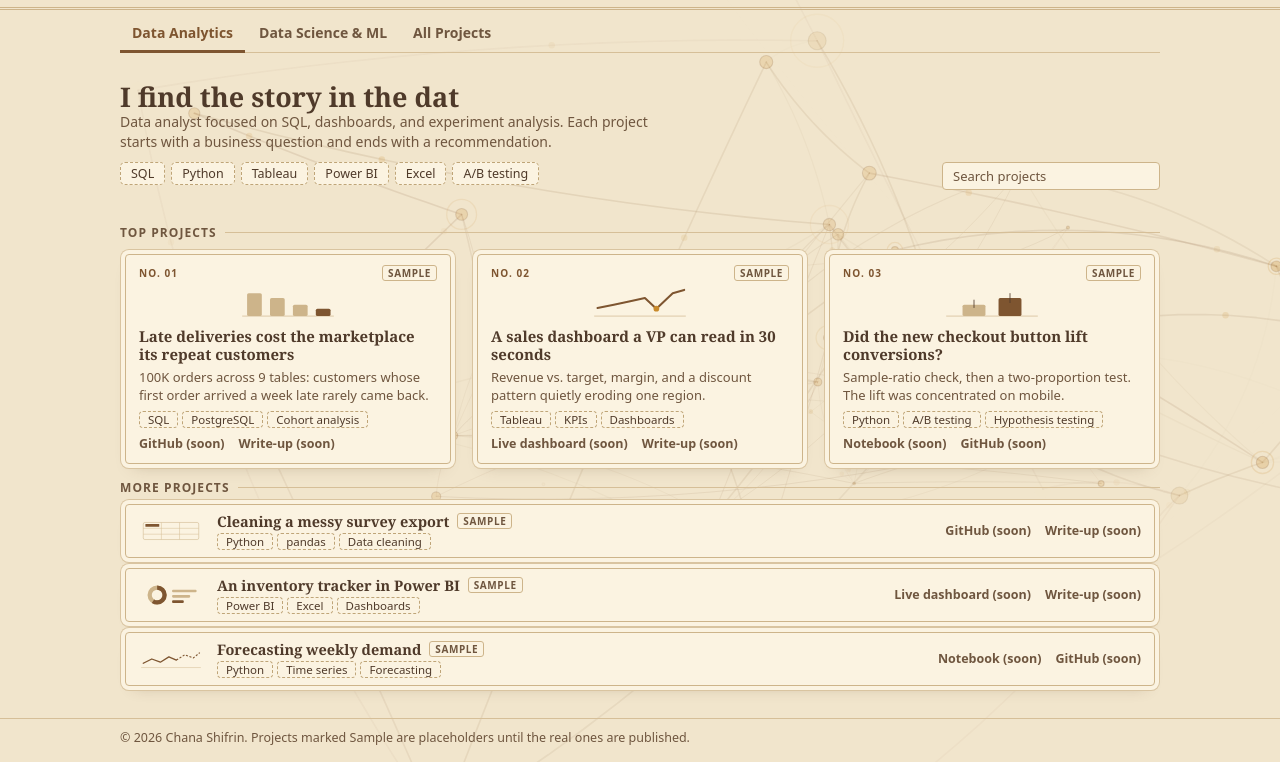
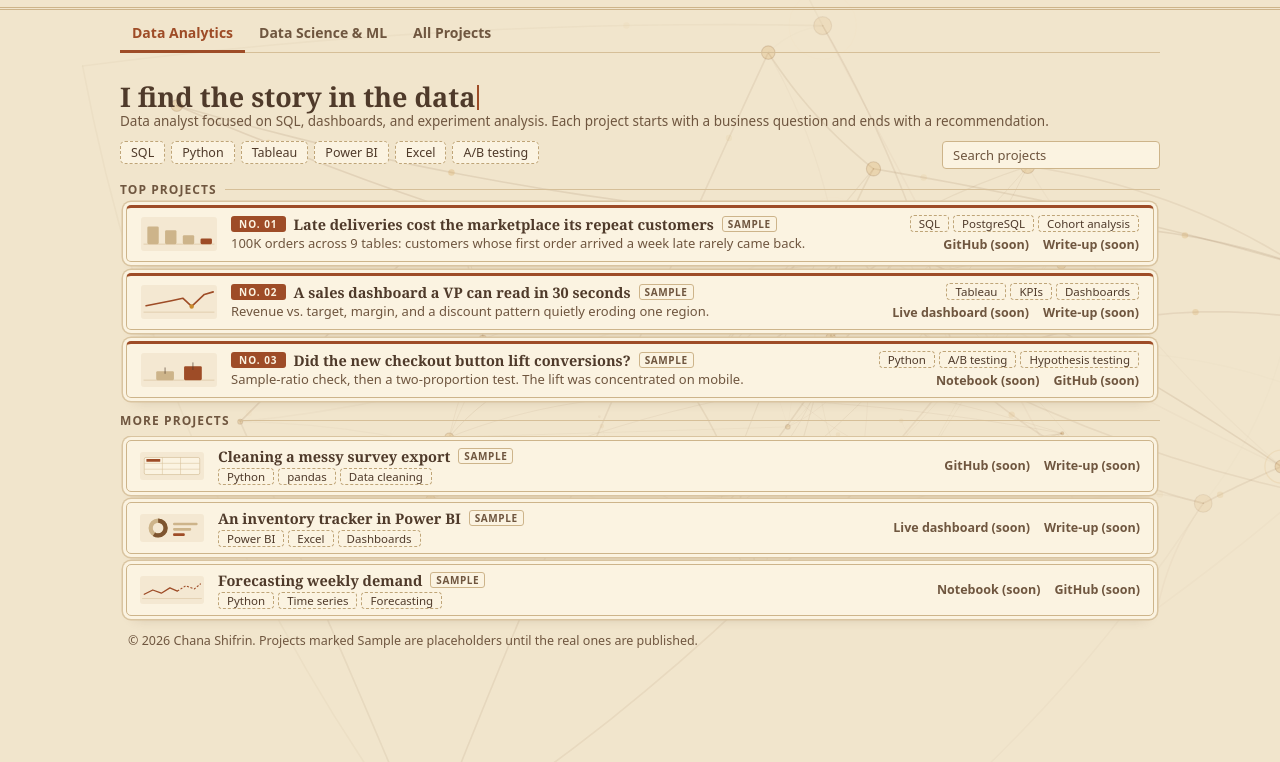
Before and after one commit to ChanaShifrin/ChanaShifrin.github.io, a plain HTML site: page index.html in a window 1280 px wide. Shown: the part 38-800 px from the top of the page. Drawn offline with Linux system fonts and the light colour scheme.

Commit message:
Add files via upload

```diff
--- a/index.html
+++ b/index.html
@@ -7,7 +7,7 @@
 <meta name="description" content="Portfolio of Chana Shifrin: data analytics, data science and machine learning projects.">
 <style>
 :root{
-  --pg:#F1E5CC; --ink:#4F3A2A; --mu:#6F563F; --cm:#7E5530; --ln:#D6BF98; --bar:#CDB48A;
+  --pg:#F1E5CC; --ink:#4F3A2A; --mu:#6F563F; --cm:#9E4C27;--thumb:#F4E8D2; --ln:#D6BF98; --bar:#CDB48A;
   --hn:#C98A2B; --card:#FBF3E1; --dash:#BFA578; --halo:#D9C4A0;
   --serif:Georgia,"Times New Roman",serif; --sans:system-ui,-apple-system,"Segoe UI",Roboto,sans-serif;
   color-scheme:light;
@@ -39,7 +39,7 @@ a{color:var(--cm)}
 .tabline{border-bottom:1px solid var(--ln)}
 
 main{flex:1}
-#panel{padding-top:28px;padding-bottom:18px}
+#panel{padding-top:28px;padding-bottom:14px}
 #panel.isall{padding-top:18px}
 #panel.isall .tg,#panel.isall .ld{position:absolute;width:1px;height:1px;overflow:hidden;clip:rect(0 0 0 0);margin:0;min-height:0}
 .tg{font:600 clamp(20px,2.6vw,27px)/1.15 var(--serif);margin:0 0 0;min-height:2.3em}
@@ -47,7 +47,7 @@ main{flex:1}
 .cur{display:inline-block;width:2px;height:.95em;background:var(--cm);margin-left:2px;vertical-align:-.12em;animation:blink 1.05s steps(1) infinite}
 .static .cur{animation:none;opacity:0}
 @keyframes blink{50%{opacity:0}}
-.ld{margin:0 0 9px;line-height:1.45;color:var(--mu);font-size:14px;max-width:70ch}
+.ld{margin:0 0 9px;line-height:1.45;color:var(--mu);font-size:13.5px;max-width:none}
 
 /* controls */
 .ctl{display:flex;flex-wrap:nowrap;gap:6px 14px;align-items:flex-start;margin-bottom:4px}.chips{display:flex;flex-wrap:wrap;gap:6px;flex:1 1 0;min-width:0}
@@ -56,48 +56,65 @@ main{flex:1}
 .chip[aria-pressed="true"]{background:var(--cm);color:var(--card);border:1px solid var(--cm)}
 .find{flex:0 0 200px;font:400 13px var(--sans);color:var(--ink);background:var(--card);border:1px solid var(--bar);border-radius:4px;padding:4px 10px;}
 .find::placeholder{color:var(--mu);opacity:1}
-.info{display:flex;gap:10px;align-items:center;min-height:20px;font:400 12.5px var(--sans);color:var(--mu);margin-bottom:4px}
 .linkbtn{background:none;border:0;padding:0;color:var(--cm);font:600 12.5px var(--sans);text-decoration:underline;cursor:pointer}
 
 /* sections */
-.sec{display:flex;align-items:center;gap:8px;margin:10px 0 8px;font:700 12px var(--sans);letter-spacing:.09em;text-transform:uppercase;color:var(--mu)}
-.sec::after{content:"";flex:1;border-top:1px solid var(--ln)}
-.grid{display:grid;grid-template-columns:repeat(3,minmax(0,1fr));gap:16px}
-.card{position:relative;margin:5px;padding:10px 13px 11px;background:var(--card);border:1px solid var(--bar);border-radius:4px;
-  box-shadow:0 0 0 4px var(--card),0 0 0 5px var(--halo),0 9px 16px -9px rgba(90,60,30,.35);display:flex;flex-direction:column;transition:transform .25s}
-.card:hover{transform:translateY(-3px)}
-.no{display:flex;justify-content:space-between;align-items:center;font:700 10px var(--sans);letter-spacing:.11em;color:var(--cm);text-transform:uppercase;margin-bottom:4px}
-.smp{font:600 10px var(--sans);letter-spacing:.06em;color:var(--mu);border:1px solid var(--bar);border-radius:3px;padding:0 5px;text-transform:uppercase}
-svg.th{display:block;width:100%;height:36px;margin-bottom:6px}
-.card h3{font:700 15px/1.25 var(--serif);margin:0 0 4px}
-.bl{margin:0 0 6px;font-size:13px;color:var(--mu);line-height:1.4;display:-webkit-box;-webkit-line-clamp:2;-webkit-box-orient:vertical;overflow:hidden}
-.tags{display:flex;flex-wrap:wrap;gap:4px;margin:0 0 7px;padding:0;list-style:none}
+.sec{display:flex;align-items:center;gap:8px;margin:8px 0 7px;font:700 12px var(--sans);letter-spacing:.09em;text-transform:uppercase;color:var(--mu)}
+.sec .ln{flex:1;border-top:1px solid var(--ln)}
+.inf{font:500 12.5px var(--sans);letter-spacing:0;text-transform:none;color:var(--mu);white-space:nowrap}
+.linkbtn{background:none;border:0;padding:0;margin-left:8px;color:var(--cm);font:600 12.5px var(--sans);text-decoration:underline;cursor:pointer}
+.pins{display:flex;flex-direction:column;gap:11px;padding:0 6px 6px}
+.rect,.row{display:grid;align-items:center;background:var(--card);border:1.5px solid var(--bar);border-radius:5px;
+  box-shadow:0 0 0 3px var(--card),0 0 0 4.5px var(--halo),0 9px 14px -9px rgba(90,60,30,.32)}
+.rect{grid-template-columns:76px minmax(0,1fr) auto;gap:14px;padding:7px 14px 8px;border-top:3px solid var(--cm)}
+.row{grid-template-columns:64px minmax(0,1fr) auto;gap:14px;margin:0 6px 10px;padding:6px 13px}
+svg.th{display:block;width:100%;height:34px;border-radius:3px;background:var(--thumb)}
+.row svg.th{height:28px}
+.t1{display:flex;align-items:center;gap:8px;min-width:0}
+.t1 h3{font:700 14.5px/1.25 var(--serif);margin:0;color:var(--ink)}
+.pill{font:700 10px var(--sans);letter-spacing:.1em;color:var(--card);background:var(--cm);padding:1px 8px;border-radius:3px;text-transform:uppercase;white-space:nowrap}
+.smp{font:600 10px var(--sans);letter-spacing:.06em;color:var(--mu);border:1px solid var(--bar);border-radius:3px;padding:0 5px;text-transform:uppercase;white-space:nowrap}
+.bl{margin:2px 0 0;font-size:13px;color:var(--mu);line-height:1.35;white-space:nowrap;overflow:hidden;text-overflow:ellipsis}
+.tags{display:flex;flex-wrap:wrap;gap:4px;margin:0;padding:0;list-style:none}
+.row .tags{margin-top:3px}
 .tags li{font:500 11.5px var(--sans);padding:0 8px;border:1px dashed var(--dash);border-radius:4px;background:var(--card);color:var(--ink)}
 .tags li.on{background:var(--cm);color:var(--card);border:1px solid var(--cm)}
-.lks{display:flex;gap:14px;margin-top:auto;font:600 12.5px var(--sans)}
+.lks{display:flex;gap:14px;font:600 12.5px var(--sans)}
 .lks span{color:var(--mu)}
 .lks a{color:var(--cm)}
-.rows{display:flex;flex-direction:column;gap:10px}
-.row{display:grid;grid-template-columns:64px minmax(0,1fr) auto;gap:14px;align-items:center;margin:0 5px;padding:7px 13px;background:var(--card);border:1px solid var(--bar);border-radius:4px;
-  box-shadow:0 0 0 4px var(--card),0 0 0 5px var(--halo),0 9px 16px -9px rgba(90,60,30,.3)}
-.row svg.th{height:28px;margin:0}
-.row h3{font:700 14.5px/1.25 var(--serif);margin:0 0 3px;display:flex;gap:8px;align-items:center;flex-wrap:wrap}
-.row .tags{margin:0}
-.row .lks{margin:0}
-.empty{background:var(--card);border:1px dashed var(--dash);border-radius:6px;padding:18px 16px;margin:10px 5px;text-align:center;color:var(--ink)}
+.rr{display:flex;flex-direction:column;align-items:flex-end;gap:4px}
+.empty{background:var(--card);border:1px dashed var(--dash);border-radius:6px;padding:18px 16px;margin:10px 6px;text-align:center;color:var(--ink)}
 .empty p{margin:0 0 8px}
 .btn{font:600 13px var(--sans);color:var(--card);background:var(--cm);border:1px solid var(--cm);border-radius:5px;padding:5px 14px;cursor:pointer;margin:0 3px}
 .btn.alt{color:var(--cm);background:var(--card)}
-footer{border-top:1px solid var(--ln);padding:10px 0 16px;font:400 12.5px var(--sans);color:var(--mu)}
+.foot{padding:6px 8px 4px;font:400 12.5px var(--sans);color:var(--mu)}
+.scwrap{position:relative}
+.hint{display:none}
 .ax{stroke:var(--ln);fill:none}.lb{fill:var(--bar)}.hb{fill:var(--cm)}.l2{fill:none;stroke:var(--cm)}.dt{fill:var(--hn)}.fl{fill:var(--card);stroke:var(--bar)}.ds{fill:none;stroke:var(--cm);stroke-dasharray:4 3}
 
+/* one-screen layout: the page never scrolls; the project list rolls up inside it */
+@media (min-width:861px) and (min-height:521px){
+  html,body{height:100%;overflow:hidden}
+  .page{height:100vh;height:100dvh;min-height:0}
+  main#panel{flex:1;min-height:0;display:flex;flex-direction:column}
+  .scwrap{flex:1;min-height:0}
+  .scroll{height:100%;overflow-y:auto;padding:4px 0 22px;scrollbar-width:none;
+    -webkit-mask-image:linear-gradient(to bottom,transparent 0,#000 var(--ft,0px),#000 calc(100% - var(--fb,0px)),transparent 100%);
+    mask-image:linear-gradient(to bottom,transparent 0,#000 var(--ft,0px),#000 calc(100% - var(--fb,0px)),transparent 100%)}
+  .scroll::-webkit-scrollbar{display:none}
+  .scroll:focus-visible{outline-offset:-3px}
+  .hint{display:flex;justify-content:center;position:absolute;left:0;right:0;bottom:6px;pointer-events:none;opacity:0;transition:opacity .35s}
+  .hint.show{opacity:1}
+  .hint span{font:600 12px var(--sans);color:var(--mu);background:rgba(241,229,204,.92);border:1px solid var(--ln);border-radius:999px;padding:2px 12px}
+}
 @media (max-width:860px){
-  .grid{grid-template-columns:1fr}
-  .row{grid-template-columns:54px minmax(0,1fr)}
-  .row .lks{grid-column:2}
+  .rect,.row{grid-template-columns:54px minmax(0,1fr)}
+  .rect .rr,.row .lks{grid-column:2;align-items:flex-start}
+  .bl{white-space:normal}
+  .t1{flex-wrap:wrap}
   .ctl{flex-wrap:wrap}.chips{flex:1 1 100%}.find{flex:1 1 100%}
 }
-@media (prefers-reduced-motion:reduce){.card{transition:none}.cur{animation:none}}
+@media (prefers-reduced-motion:reduce){.cur{animation:none}.hint{transition:none}}
 </style>
 </head>
 <body>
@@ -132,13 +149,10 @@ footer{border-top:1px solid var(--ln);padding:10px 0 16px;font:400 12.5px var(--
   <h1 class="tg" id="tg"><span class="sr" id="tgfull"></span><span id="tgvis" aria-hidden="true"></span><span class="cur" aria-hidden="true"></span></h1>
   <p class="ld" id="ld"></p>
   <div class="ctl"><div class="chips" id="chips" role="group" aria-label="Filter by skill"></div><label class="sr" for="find">Search projects</label><input class="find" id="find" type="search" placeholder="Search projects" autocomplete="off"></div>
-  <div class="info" id="info" aria-live="polite"></div>
-  <div id="results"></div>
+  <div id="pins"></div>
+  <div id="morehead"></div>
+  <div class="scwrap"><div class="scroll" id="scroll" tabindex="0" role="region" aria-label="Projects (scrollable list)"></div><div class="hint" id="hint" aria-hidden="true"><span>Scroll for more &darr;</span></div></div>
 </main>
-
-<footer>
-  <div class="wrap">&copy; 2026 Chana Shifrin. Projects marked Sample are placeholders until the real ones are published.</div>
-</footer>
 </div>
 
 <script>
@@ -203,31 +217,48 @@ function matches(p){
 }
 function links(p){return '<div class="lks">'+p.links.map(function(l){return l[1]?'<a href="'+esc(l[1])+'">'+esc(l[0])+'</a>':'<span>'+esc(l[0])+' (soon)</span>';}).join('')+'</div>';}
 function tagsHtml(p){var sel=S[tab].skills;return '<ul class="tags" aria-label="Skills used">'+p.tags.map(function(t){return '<li'+(sel.indexOf(t)>-1?' class="on"':'')+'>'+esc(t)+'</li>';}).join('')+'</ul>';}
-function card(p,n){return '<article class="card"><div class="no"><span>No. '+('0'+n).slice(-2)+'</span>'+(p.sample?'<span class="smp">Sample</span>':'')+'</div>'+thumb(p.chart)+'<h3>'+esc(p.title)+'</h3><p class="bl">'+esc(p.blurb)+'</p>'+tagsHtml(p)+links(p)+'</article>';}
-function row(p){return '<article class="row">'+thumb(p.chart)+'<div><h3>'+esc(p.title)+(p.sample?' <span class="smp">Sample</span>':'')+'</h3>'+tagsHtml(p)+'</div>'+links(p)+'</article>';}
-
+function rect(p,n){return '<article class="rect">'+thumb(p.chart)+'<div style="min-width:0"><div class="t1"><span class="pill">No. '+('0'+n).slice(-2)+'</span><h3>'+esc(p.title)+'</h3>'+(p.sample?'<span class="smp">Sample</span>':'')+'</div><p class="bl">'+esc(p.blurb)+'</p></div><div class="rr">'+tagsHtml(p)+links(p)+'</div></article>';}
+function row(p){return '<article class="row">'+thumb(p.chart)+'<div style="min-width:0"><div class="t1"><h3>'+esc(p.title)+'</h3>'+(p.sample?'<span class="smp">Sample</span>':'')+'</div>'+tagsHtml(p)+'</div>'+links(p)+'</article>';}
+function secHtml(label,info){return '<div class="sec"><span>'+label+'</span><span class="ln"></span>'+(info||'')+'</div>';}
 function renderResults(){
-  var f=S[tab],h='',n=0,active=f.skills.length||f.q;
-  if(tab==='all'){
-    var all=P.filter(matches);n=all.length;
-    h=n?'<div class="sec">All projects ('+n+')</div><div class="rows">'+all.map(row).join('')+'</div>':'';
-  }else{
+  var f=S[tab],n=0,active=f.skills.length||f.q,pinsH='',moreList=[],pinList=[];
+  if(tab==='all'){moreList=P.filter(matches);n=moreList.length;}
+  else{
     var role=P.filter(function(p){return p.roles.indexOf(tab)>-1;});
-    var pinned=role.filter(function(p){return p.pin&&p.pin[tab];}).sort(function(a,b){return a.pin[tab]-b.pin[tab];});
-    var shownPins=pinned.filter(matches);
-    var more=role.filter(function(p){return !(p.pin&&p.pin[tab])&&matches(p);});
-    n=shownPins.length+more.length;
-    if(shownPins.length)h+='<div class="sec">Top Projects</div><div class="grid">'+shownPins.map(function(p){return card(p,p.pin[tab]);}).join('')+'</div>';
-    if(more.length)h+='<div class="sec">More Projects</div><div class="rows">'+more.map(row).join('')+'</div>';
+    pinList=role.filter(function(p){return p.pin&&p.pin[tab];}).sort(function(a,b){return a.pin[tab]-b.pin[tab];}).filter(matches);
+    moreList=role.filter(function(p){return !(p.pin&&p.pin[tab])&&matches(p);});
+    n=pinList.length+moreList.length;
   }
+  var info=active&&n?'<span class="inf" aria-live="polite">'+n+' project'+(n===1?'':'s')+' match<button class="linkbtn" type="button" data-act="clear">Clear filters</button></span>':'';
+  if(pinList.length){pinsH=secHtml('Top Projects',info)+'<div class="pins">'+pinList.map(function(p){return rect(p,p.pin[tab]);}).join('')+'</div>';info='';}
+  $('pins').innerHTML=pinsH;
+  $('morehead').innerHTML=moreList.length?secHtml(tab==='all'?'All projects ('+moreList.length+')':'More Projects',info):'';
+  var h=moreList.map(row).join('');
   if(!n){
     h='<div class="empty"><p><strong>No projects match'+(tab==='all'?'':' on this tab')+'.</strong></p>'+
       (tab==='all'?'':'<button class="btn" type="button" data-act="searchall">Search all projects</button>')+
       '<button class="btn alt" type="button" data-act="clear">Clear filters</button></div>';
   }
-  $('results').innerHTML=h;
-  $('info').innerHTML=active?('<span>'+n+' project'+(n===1?'':'s')+' match'+(n===1?'es':'')+'</span><button class="linkbtn" type="button" data-act="clear">Clear filters</button>'):'';
+  $('scroll').innerHTML=h+'<div class="foot">&copy; 2026 Chana Shifrin. Projects marked Sample are placeholders until the real ones are published.</div>';
+  $('scroll').scrollTop=0;fades();
 }
+function fades(){
+  var s=$('scroll'),max=s.scrollHeight-s.clientHeight;
+  s.style.setProperty('--ft',Math.min(30,s.scrollTop)+'px');
+  s.style.setProperty('--fb',Math.max(0,Math.min(26,max-s.scrollTop))+'px');
+  $('hint').classList.toggle('show',max>8&&s.scrollTop<12);
+}
+$('scroll').addEventListener('scroll',fades,{passive:true});
+window.addEventListener('resize',fades);
+/* the page itself never scrolls: wheel / keys anywhere roll the project list */
+document.addEventListener('wheel',function(e){var s=$('scroll');if(s.contains(e.target)||e.ctrlKey)return;if(s.scrollHeight>s.clientHeight)s.scrollTop+=e.deltaY;},{passive:true});
+document.addEventListener('keydown',function(e){
+  if(document.activeElement!==document.body)return;
+  var s=$('scroll'),k=e.key,d=0;
+  if(k==='ArrowDown')d=60;else if(k==='ArrowUp')d=-60;else if(k==='PageDown'||k===' ')d=s.clientHeight*.85;else if(k==='PageUp')d=-s.clientHeight*.85;
+  else if(k==='End'){s.scrollTop=s.scrollHeight;e.preventDefault();return;}else if(k==='Home'){s.scrollTop=0;e.preventDefault();return;}
+  if(d){e.preventDefault();s.scrollBy({top:d,behavior:'smooth'});}
+});
 function renderChips(){
   var f=S[tab];
   $('chips').innerHTML=ROLES[tab].skills.map(function(s){return '<button class="chip" type="button" aria-pressed="'+(f.skills.indexOf(s)>-1)+'" data-skill="'+esc(s)+'">'+esc(s)+'</button>';}).join('');
```
